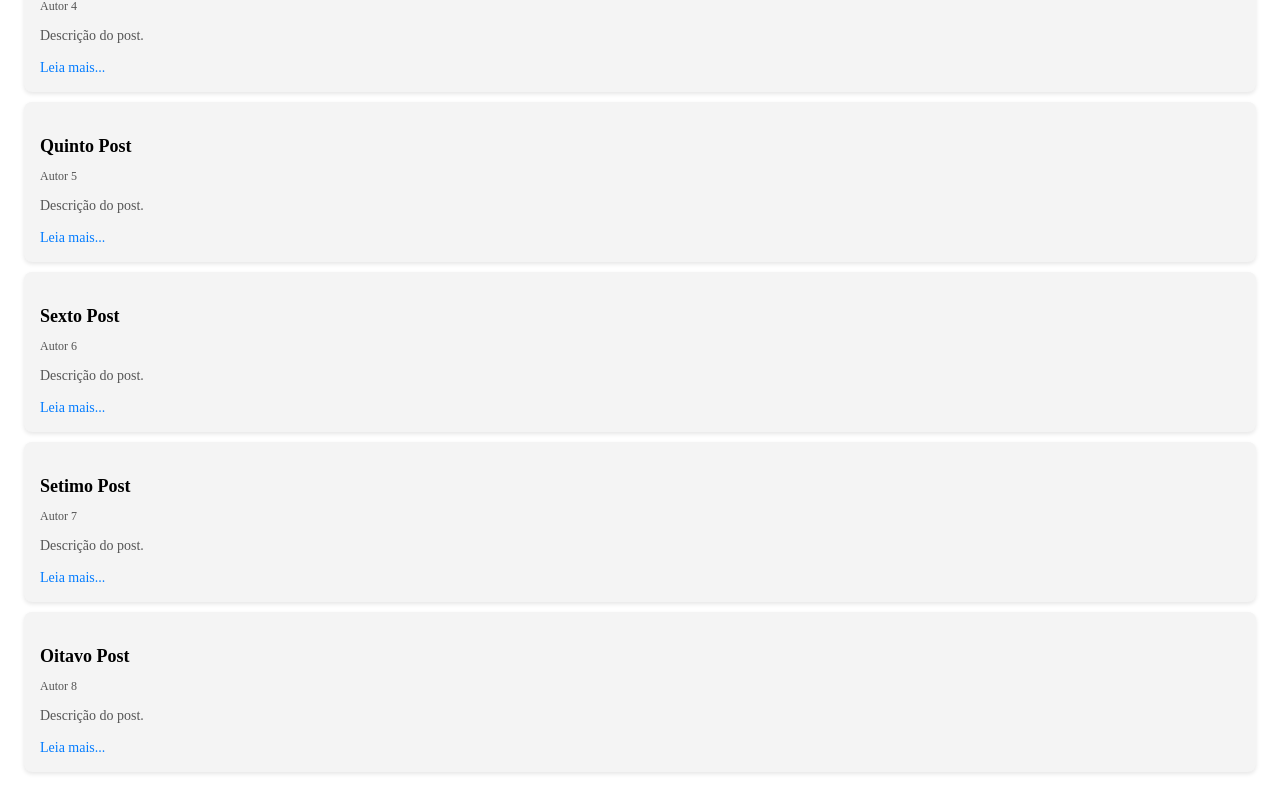
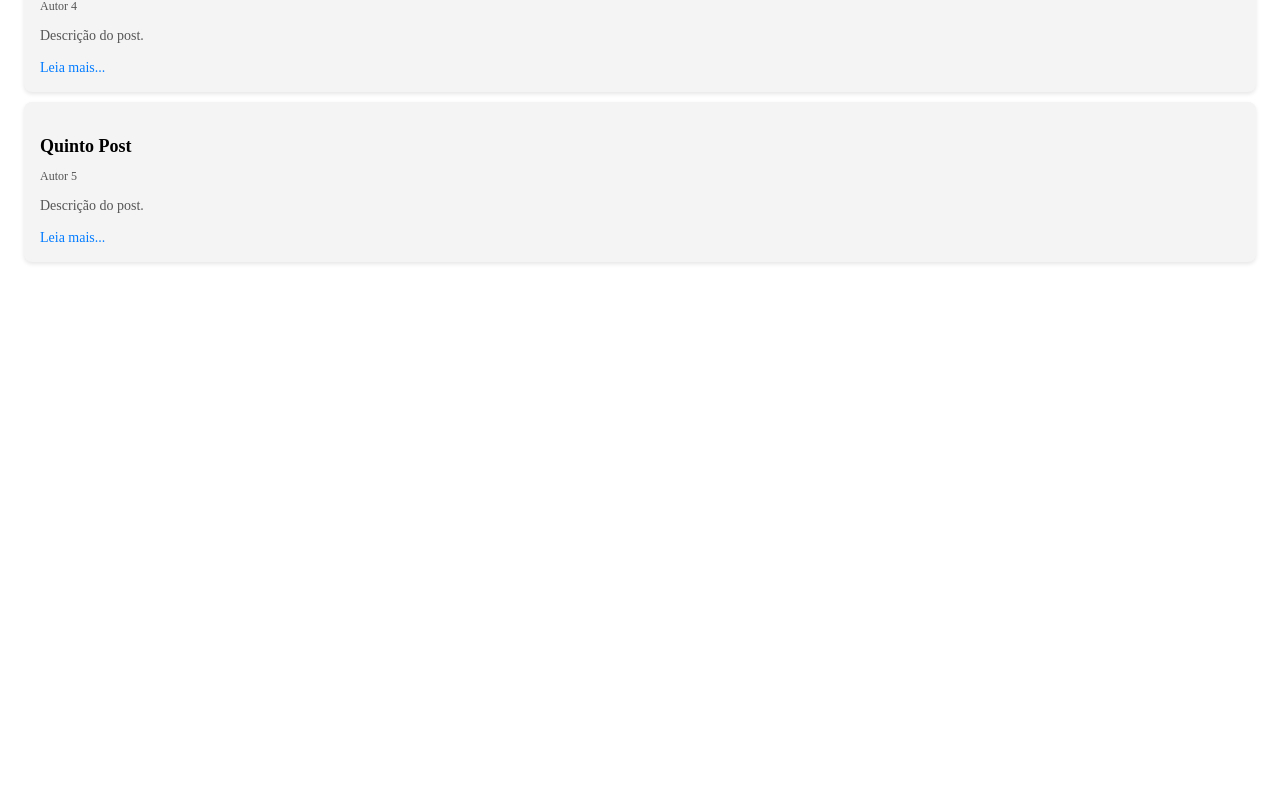
Before and after one commit to barbara-azevedo/techChallenge3, a React (Vite) app: page / in a window 1280 px wide. Shown: the part 850-1656 px from the top of the page. After the commit the page ends 1146 px from the top, so only its background shows below. Built offline with nearby package versions, Linux system fonts and the light colour scheme.

Commit message:
Atualização readme

```diff
--- a/src/pages/Home.tsx
+++ b/src/pages/Home.tsx
@@ -4,6 +4,7 @@ import Header from '../components/Header';
 import SearchBar from '../components/SearchBar';
 import PostList from '../components/PostList';
 import styled from 'styled-components';
+//import posts from '../components/ListaPostsExemplo';
 
 const HomeContainer = styled.div`
     padding: 16px;
@@ -29,11 +30,7 @@ const Home: React.FC = () => {
           { id: 3, title: 'Terceiro Post', author: 'Autor 3', description: 'Descrição do post.' },
           { id: 4, title: 'Quarto Post', author: 'Autor 4', description: 'Descrição do post.' },
           { id: 5, title: 'Quinto Post', author: 'Autor 5', description: 'Descrição do post.' },
-          { id: 6, title: 'Sexto Post', author: 'Autor 6', description: 'Descrição do post.' },
-          { id: 7, title: 'Setimo Post', author: 'Autor 7', description: 'Descrição do post.' },
-          { id: 8, title: 'Oitavo Post', author: 'Autor 8', description: 'Descrição do post.' },
-        ];
-
+         ];
         setPosts(fetchedPosts);  // Define todos os posts
         setFilteredPosts(fetchedPosts);  // Inicialmente, mostra todos os posts
     }, []);
@@ -44,6 +41,7 @@ const Home: React.FC = () => {
         const filtered = posts.filter(
             (post) =>
                 post.title.toLowerCase().includes(searchTerm.toLowerCase()) ||
+                post.author.toLowerCase().includes(searchTerm.toLowerCase()) ||
                 post.description.toLowerCase().includes(searchTerm.toLowerCase())
         );
         setFilteredPosts(filtered);  // Atualiza os posts filtrados
```
Also changed, not shown: 1 other file (tests, documents, lock files or other folders).
